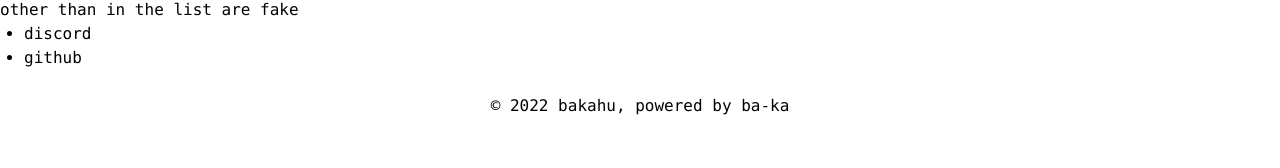
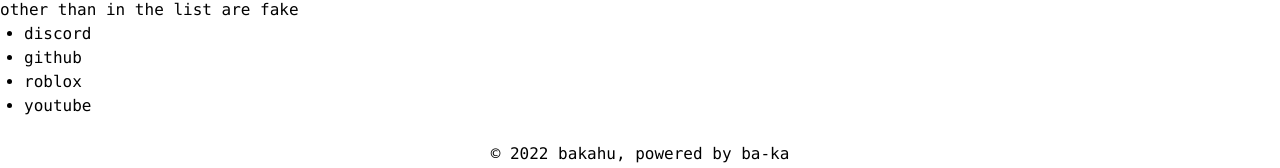
Before and after one commit to ba-ka/b, a Next.js app: page /contact in a window 1280 px wide. Shown: the part 434-602 px from the top of the page. Built offline with nearby package versions, Linux system fonts and the light colour scheme.

Commit message:
add roblox and youtube

```diff
--- a/pages/contact.tsx
+++ b/pages/contact.tsx
@@ -9,6 +9,8 @@
         <ul className="list-disc pl-6">
             <li><a target="_blank" rel="noopener noreferrer" href="https://ba-ka.org/discord">discord</a></li>
             <li><a target="_blank" rel="noopener noreferrer" href="https://ba-ka.org/github">github</a></li>
+            <li><a target="_blank" rel="noopener noreferrer" href="https://www.roblox.com/groups/6503101/bakahu">roblox</a></li>
+            <li><a target="_blank" rel="noopener noreferrer" href="https://www.youtube.com/channel/UCvFbESDODki3LoaeVlqNv4A">youtube</a></li>
         </ul>
       </div>
     </Layout>
```
